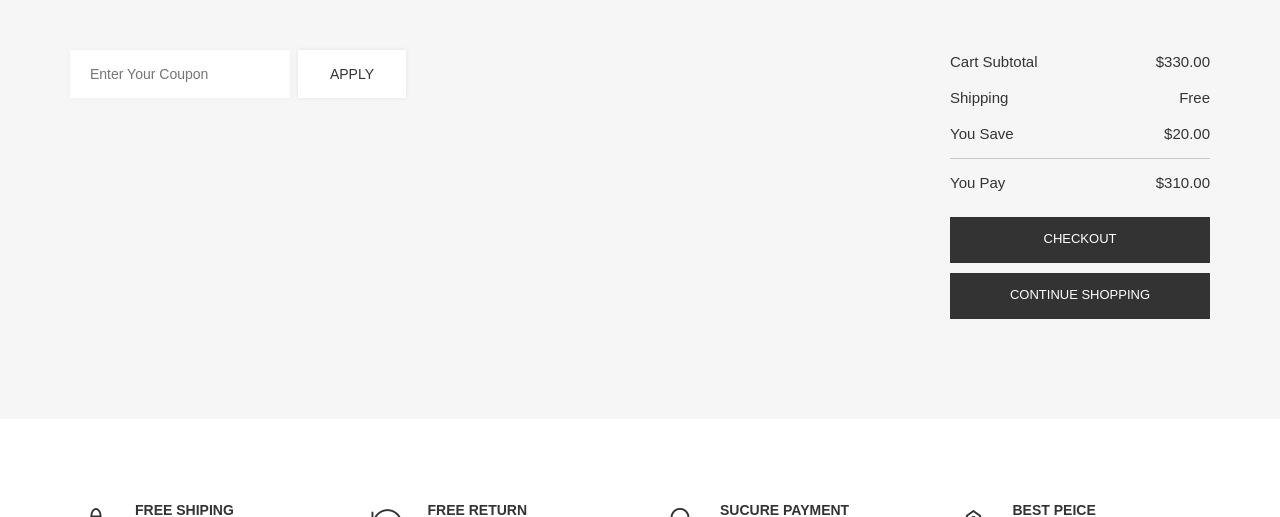
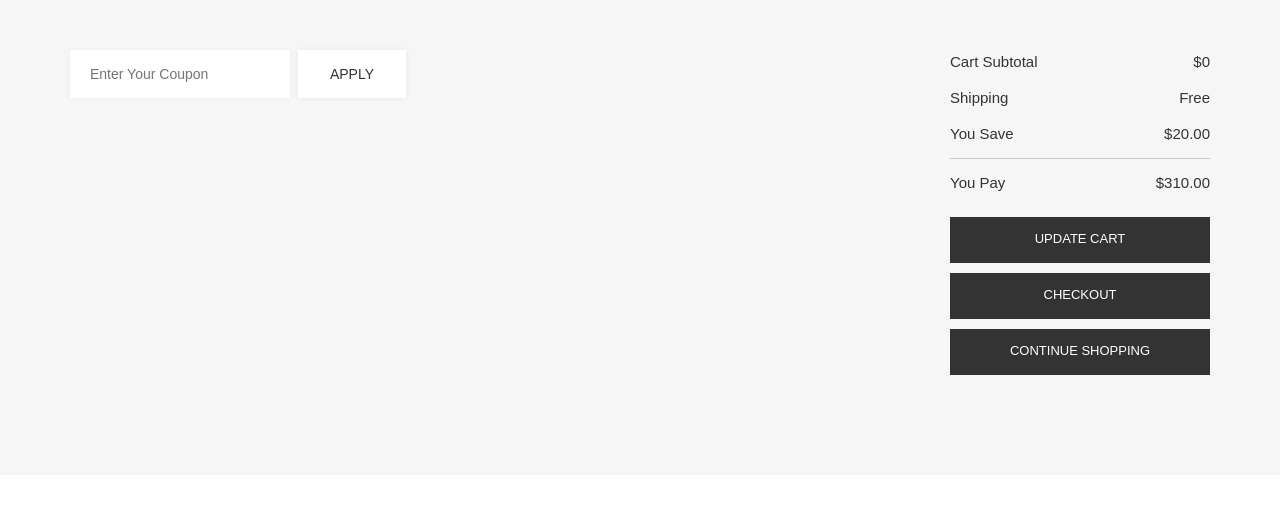
Before and after one commit to r4mi4/django_shop, a Django app: page /cart/ in a window 1280 px wide. Shown: the part 472-989 px from the top of the page. Run offline with Django 3.2, Linux system fonts and the light colour scheme; some libraries are stand-ins or nearby versions.

Commit message:
using ajax for update cart

```diff
--- a/cart/cart.py
+++ b/cart/cart.py
@@ -28,11 +28,21 @@
         self.cart[product_id]['quantity'] += quantity
         self.save()
 
+    def update(self, product, quantity):
+        product_id = str(product.id)
+        if product_id not in self.cart:
+            self.cart[product_id] = {'quantity': 0, 'price': str(product.price)}
+        if 0 < self.cart[product_id]['quantity']:
+            self.cart[product_id]['quantity'] = quantity
+            self.save()
+        else:
+            self.remove(product)
+
     def save(self):
         self.session.modified = True
 
     def get_total_price(self):
-        return sum(int(item['price']) * item['quantity'] for item in self.cart.values())
+        return sum(int(float(item['price'])) * item['quantity'] for item in self.cart.values())
 
     def remove(self, product):
         product_id = str(product.id)
--- a/cart/templates/cart/cart.html
+++ b/cart/templates/cart/cart.html
@@ -38,7 +38,7 @@
 						</thead>
 						<tbody>
 						{% for item in cart %}
-							<tr>
+							<tr id="product_cart">
 								<td class="image" data-title="No"><img src="{{ item.product.images.first.image.url }}" alt="#"></td>
 								<td class="product-des" data-title="Description">
 									<p class="product-name"><a href="#">{{ item.product }}</a></p>
@@ -47,17 +47,7 @@
 								<td class="price" data-title="Price"><span>${{ item.price }}</span></td>
 								<td class="qty" data-title="Qty"><!-- Input Order -->
 									<div class="input-group">
-										<div class="button minus">
-											<button type="button" class="btn btn-primary btn-number" disabled="disabled" data-type="minus" data-field="quant[1]">
-												<i class="ti-minus"></i>
-											</button>
-										</div>
-										<input type="text" name="quant[1]" class="input-number"  data-min="1" data-max="100" value="{{ item.quantity }}">
-										<div class="button plus">
-											<button type="button" class="btn btn-primary btn-number" data-type="plus" data-field="quant[1]">
-												<i class="ti-plus"></i>
-											</button>
-										</div>
+										<input type="text" name="quant[1]" id="cart_value" class="input-number"  data-min="1" data-max="9" value="{{ item.quantity }}" attr_id="{{item.product.pk}}" action_url="{% url 'cart:cart_update' %}" attr_value="{{ item.quantity }}">
 									</div>
 									<!--/ End Input Order -->
 								</td>
@@ -88,14 +78,15 @@
 							<div class="col-lg-4 col-md-7 col-12">
 								<div class="right">
 									<ul>
-										<li>Cart Subtotal<span>$330.00</span></li>
+										<li>Cart Subtotal<span>${{ cart.get_total_price }}</span></li>
 										<li>Shipping<span>Free</span></li>
 										<li>You Save<span>$20.00</span></li>
 										<li class="last">You Pay<span>$310.00</span></li>
 									</ul>
 									<div class="button5">
+										<a href="{% url 'cart:cart' %}" class="btn">Update Cart</a>
 										<a href="#" class="btn">Checkout</a>
-										<a href="#" class="btn">Continue shopping</a>
+										<a href="{% url 'shop:shop' %}" class="btn">Continue shopping</a>
 									</div>
 								</div>
 							</div>
@@ -178,7 +169,6 @@
 
 {% endblock %}
 {% block footer %}
-<!-- Nice Select JS -->
-<script src="{% static 'frontend/js/nicesellect.js' %}"></script>
 <script src="{% static 'cart/js/active.js' %}"></script>
+<script src="{% static 'frontend/js/jquery.cookie.min.js' %}"></script>
 {% endblock%}
--- a/cart/urls.py
+++ b/cart/urls.py
@@ -6,5 +6,6 @@
 urlpatterns = [
     path('', views.cart, name='cart'),
     path('add/<int:product_id>', views.cart_add, name='cart_add'),
-    path('remove/<int:product_id>', views.cart_remove, name='cart_remove')
+    path('remove/<int:product_id>', views.cart_remove, name='cart_remove'),
+    path('update/', views.cart_update, name='cart_update')
 ]
--- a/cart/views.py
+++ b/cart/views.py
@@ -7,7 +7,8 @@
 
 def cart(request):
     cart = Cart(request)
-    return render(request, 'cart/cart.html', {'cart': cart})
+    form = CartAddForm()
+    return render(request, 'cart/cart.html', {'cart': cart, 'form': form})
 
 
 @require_POST
@@ -26,6 +27,20 @@
 def cart_remove(request, product_id):
     cart = Cart(request)
     product = get_object_or_404(Product, id=product_id)
-
     cart.remove(product)
     return redirect('cart:cart')
+
+
+def is_ajax(request):
+    return request.META.get('HTTP_X_REQUESTED_WITH') == 'XMLHttpRequest'
+
+
+def cart_update(request):
+    if is_ajax(request=request) and request.POST and 'attr_id' in request.POST:
+        cart = Cart(request)
+        print('hekeeooe')
+        product = get_object_or_404(Product, id=int(request.POST['attr_id']))
+        cart.update(product=product, quantity=int(request.POST['quantity']))
+    else:
+        print("No Product is Found")
+    return redirect('cart:cart')
--- a/static/cart/js/active.js
+++ b/static/cart/js/active.js
@@ -19,5 +19,29 @@
             $qty.val(currentVal - 1);
         }
     });
+    $('#cart_value').keyup(function() {
+        var value = $(this).val();
+        if (value <= 0){
+            value == 1
+        }
+        var attr_id = $(this).attr('attr_id')
+        var action_url = $(this).attr('action_url')
+        var that = $(this)
+
+        $.ajax({
+            url: action_url,
+            type: "POST",
+            data: {'attr_id': attr_id, 'quantity':value },
+            headers: { "X-CSRFToken": $.cookie("csrftoken") },
+            success: function (result) {
+                console.log("Success");
+            },
+            error: function () {
+                alert("Please login");
+            }
+
+        });
+    });
+
 });
 })(jQuery);
```
Also changed, not shown: cart/static/cart/js/active.js (+20 -0 lines).
